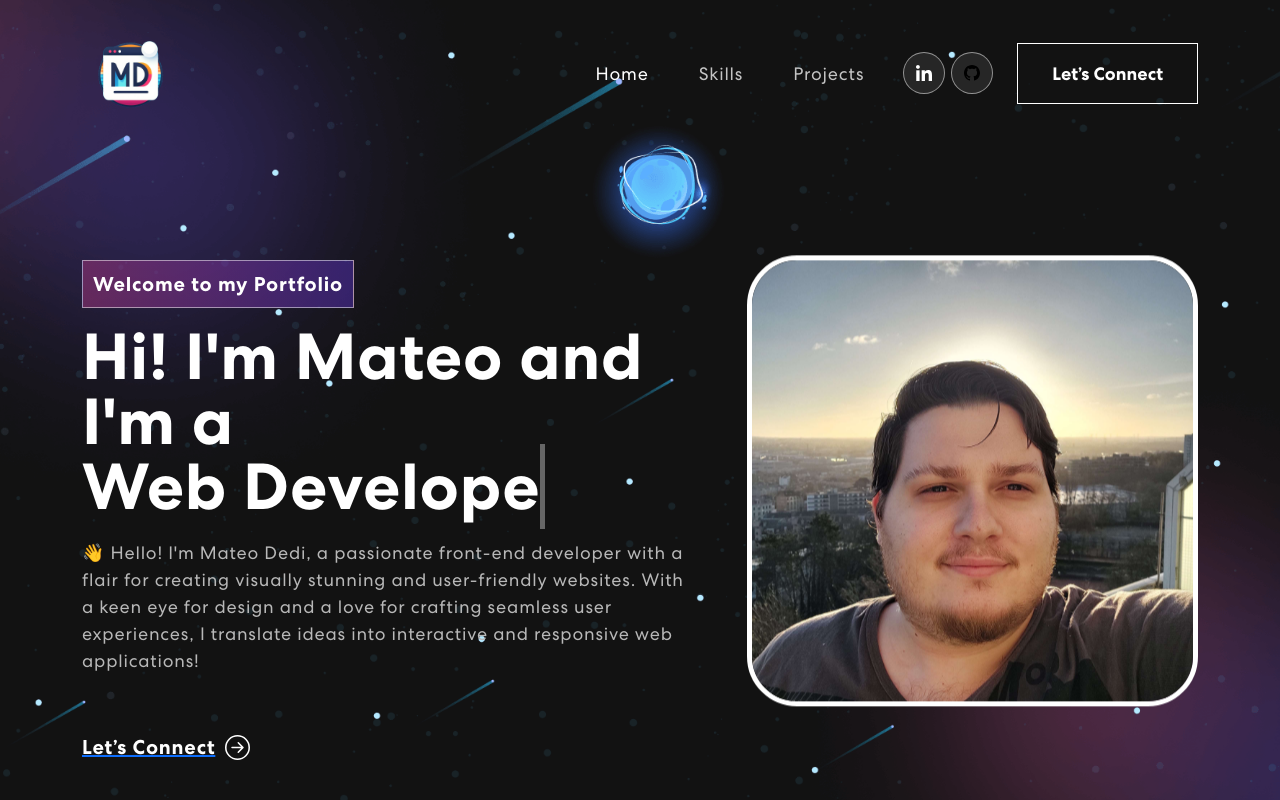
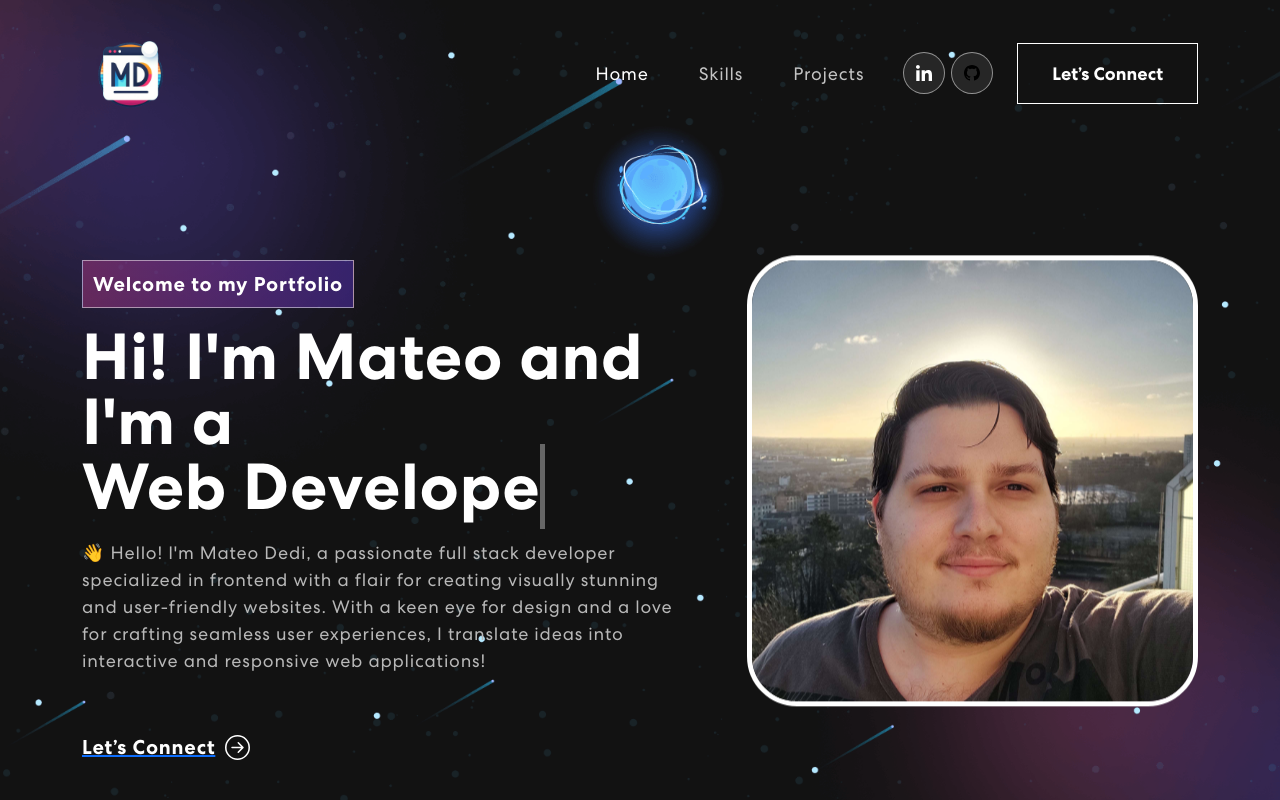
Before and after one commit to MateoDedi/MyPortfolio, a React (Create React App) app: page / in a window 1280 px wide. Shown: the top 800 px of the page. Built offline with nearby package versions, Linux system fonts and the light colour scheme.

Commit message:
minor changes

```diff
--- a/public/index.html
+++ b/public/index.html
@@ -2,7 +2,7 @@
 <html lang="en">
   <head>
     <meta charset="utf-8" />
-    <link rel="icon" href="%PUBLIC_URL%/favicon.ico" />
+    <link rel="icon" href="%PUBLIC_URL%/portfolio_logo_180.png" />
     <meta name="viewport" content="width=device-width, initial-scale=1" />
     <meta name="theme-color" content="#000000" />
     <meta
--- a/src/components/Banner.js
+++ b/src/components/Banner.js
@@ -59,7 +59,7 @@ export const Banner = () => {
                 <div className={isVisible ? "animate__animated animate__fadeIn" : ""}>
                   <span className="tagline">Welcome to my Portfolio</span>
                   <h1>{`Hi! I'm Mateo and I'm a`} <br /> <span className="txt-rotate" dataperiod="500" data-rotate='[ "Web Developer"]'><span className="wrap">{text}</span></span></h1>
-                  <p>👋 Hello! I'm Mateo Dedi, a passionate front-end developer with a flair for creating
+                  <p>👋 Hello! I'm Mateo Dedi, a passionate full stack developer specialized in frontend with a flair for creating
                     visually stunning and user-friendly websites. With a keen eye for design and a love for crafting
                     seamless user experiences, I translate ideas into interactive and responsive web applications!
                   </p>
```
